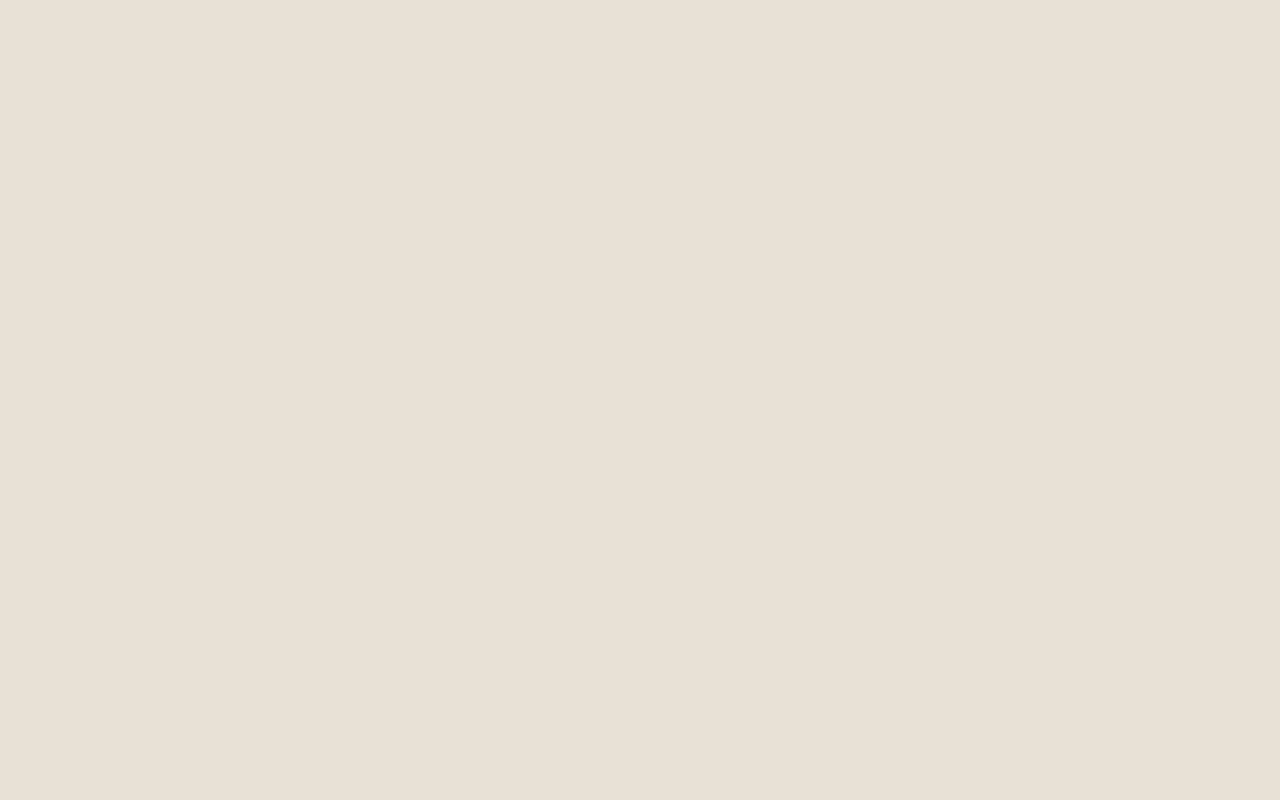
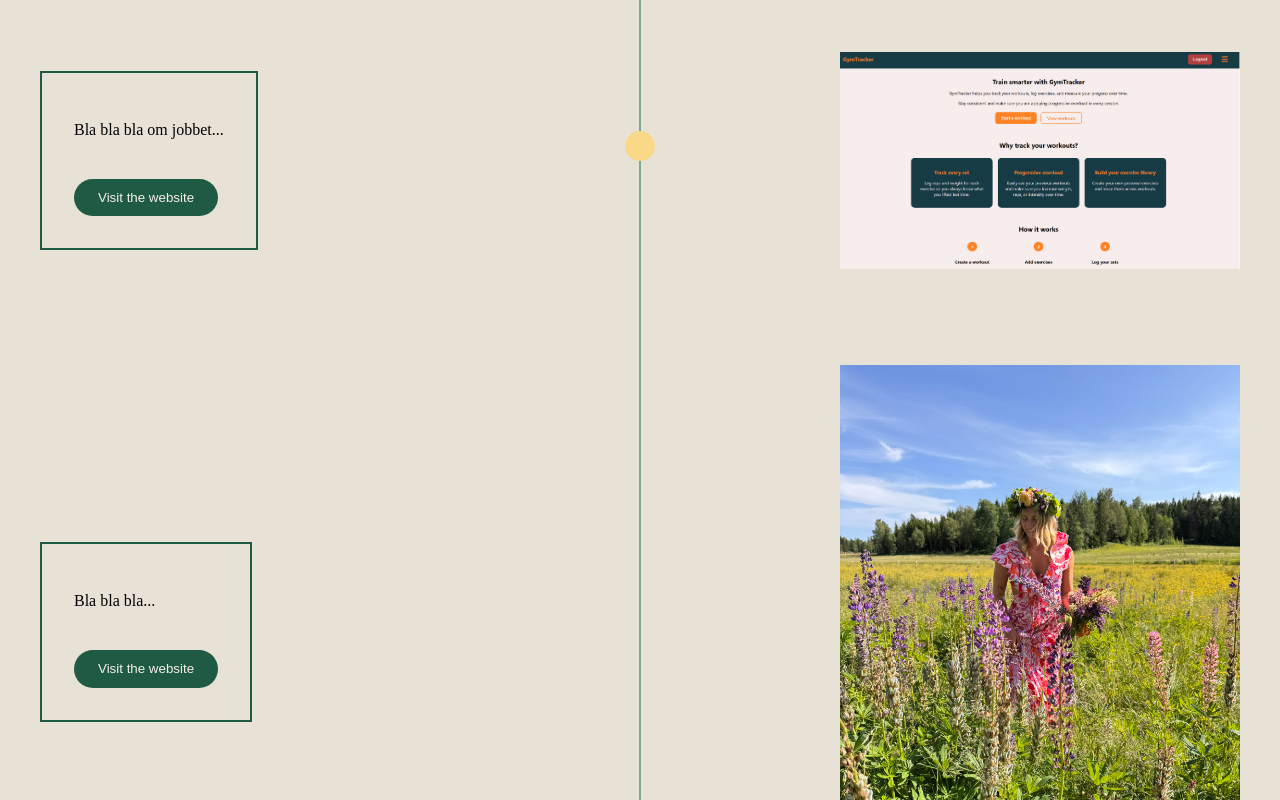
Before and after one commit to nathalievaster/Portfolio, a React (Vite) app: page / in a window 1280 px wide. Shown: the part 940-1740 px from the top of the page. Before the commit the page ends 808 px from the top, so only its background shows below. Built offline with nearby package versions, Linux system fonts and the light colour scheme.

Commit message:
utkast på att lista mina arbeten

```diff
--- /dev/null
+++ b/src/components/MyWork.module.css
@@ -0,0 +1,69 @@
+.work {
+  position: relative;
+  padding: 6rem 2rem;
+}
+
+/* Vertikal linje */
+.timeline {
+  position: absolute;
+  left: 50%;
+  top: 0;
+  width: 2px;
+  height: 100%;
+  background-color: #7DAA92;
+  transform: translateX(-50%);
+}
+
+/* Projekt-rader */
+.project {
+  display: flex;
+  align-items: center;
+  justify-content: space-between;
+  margin: 6rem 0;
+  gap: 4rem;
+  position: relative;
+}
+
+/* Vänster/höger layout */
+.left {
+  flex-direction: row;
+}
+
+.right {
+  flex-direction: row-reverse;
+}
+
+/* Textbox */
+.content {
+  border: 2px solid #1F5A44;
+  padding: 2rem;
+  max-width: 400px;
+}
+
+/* Bild */
+.project img {
+  width: 400px;
+  height: auto;
+}
+
+/* Knapp */
+button {
+  margin-top: 1.5rem;
+  background-color: #1F5A44;
+  color: #F5F1E9;
+  border: none;
+  padding: 0.7rem 1.5rem;
+  border-radius: 999px;
+  cursor: pointer;
+}
+
+.circle {
+  position: absolute;
+  left: 50%;
+  transform: translate(-50%, -50%);
+  width: 30px;
+  height: 30px;
+  background-color: #F9D988;
+  border-radius: 50%;
+  z-index: 2;
+}
--- a/src/components/MyWork.tsx
+++ b/src/components/MyWork.tsx
@@ -0,0 +1,30 @@
+import styles from './MyWork.module.css'
+import profilbild from '../assets/profilbild.jpeg'
+import gymtracker from '../assets/gymtracker.png'
+
+const MyWork = () => {
+    return (
+        <section className={styles.work} id="work">
+            <div className={styles.timeline}></div>
+
+            <div className={`${styles.project} ${styles.left}`}>
+                <div className={styles.circle}></div>
+                <div className={styles.content}>
+                    <p>Bla bla bla om jobbet...</p>
+                    <button>Visit the website</button>
+                </div>
+                <img src={gymtracker} alt="Screenshot from the GymTracker app" />
+            </div>
+
+            <div className={`${styles.project} ${styles.right}`}>
+                <img src={profilbild} alt="" />
+                <div className={styles.content}>
+                    <p>Bla bla bla...</p>
+                    <button>Visit the website</button>
+                </div>
+            </div>
+        </section>
+    )
+}
+
+export default MyWork
--- a/src/components/Navbar.module.css
+++ b/src/components/Navbar.module.css
@@ -7,7 +7,8 @@ nav {
     justify-content: center;
     padding: 2rem 0;
     z-index: 1000;
-    font-family:'Segoe UI', Tahoma, Geneva, Verdana, sans-serif
+    font-family:'Segoe UI', Tahoma, Geneva, Verdana, sans-serif;
+    background-color: #E8E1D6;
 }
 
 nav ul {
--- a/src/main.tsx
+++ b/src/main.tsx
@@ -3,10 +3,12 @@ import ReactDOM from 'react-dom/client'
 import './index.css'
 import Navbar from './components/Navbar'
 import About from './components/About'
+import MyWork from './components/MyWork'
 
 ReactDOM.createRoot(document.getElementById('root')!).render(
   <React.StrictMode>
     <About />
+    <MyWork />
     <Navbar />
   </React.StrictMode>
 )
```
Also changed, not shown: src/assets/gymtracker.png (added).
